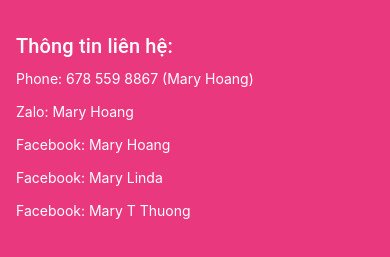
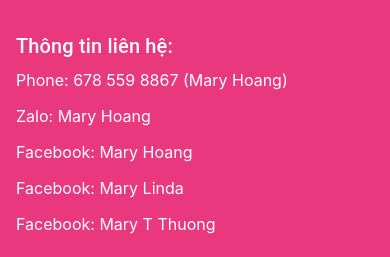
Before and after one commit to AndrewNTA/maryhoangshopusa, a React (Create React App) app: page /dau-goi in a window 390 px wide. Shown: the part 532-789 px from the top of the page. Built offline with nearby package versions, Linux system fonts and the light colour scheme; no server answers.

Commit message:
[Andrew] Fix bug styles

```diff
--- a/src/components/ProductCard.js
+++ b/src/components/ProductCard.js
@@ -52,7 +52,7 @@
             fontSize: '1.2rem',
             textTransform: 'uppercase',
             [theme.breakpoints.down('sm')]: {
-              fontSize: '0.8rem',
+              fontSize: '1rem',
             },
           })}
         >
@@ -65,7 +65,7 @@
             fontSize: '1.2rem',
             color: 'var(--mary--main-color)',
             [theme.breakpoints.down('sm')]: {
-              fontSize: '0.8rem',
+              fontSize: '1rem',
             },
           })}
         >
@@ -77,7 +77,7 @@
             fontWeight: 600,
             fontSize: '1.2rem',
             [theme.breakpoints.down('sm')]: {
-              fontSize: '0.8rem',
+              fontSize: '1rem',
             },
           })}
         >
--- a/src/components/styles.js
+++ b/src/components/styles.js
@@ -231,6 +231,9 @@
     color: 'white',
     textDecoration: 'none',
     margin: '4px 0',
+    [theme.breakpoints.down('sm')]: {
+      fontSize: '1rem',
+    },
     '&:hover': {
       textDecoration: 'underline',
       textUnderlineOffset: '.3rem',
```
